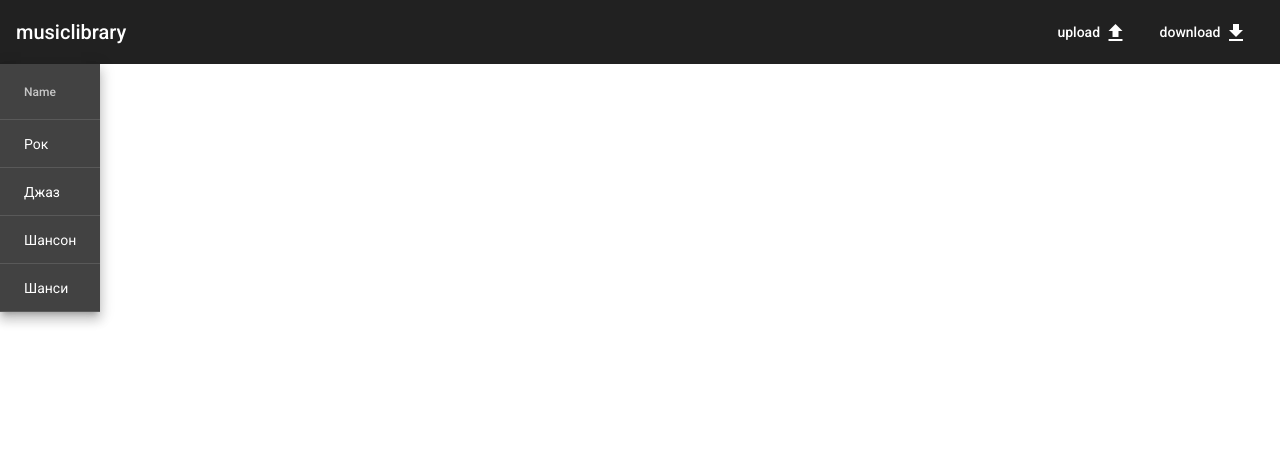
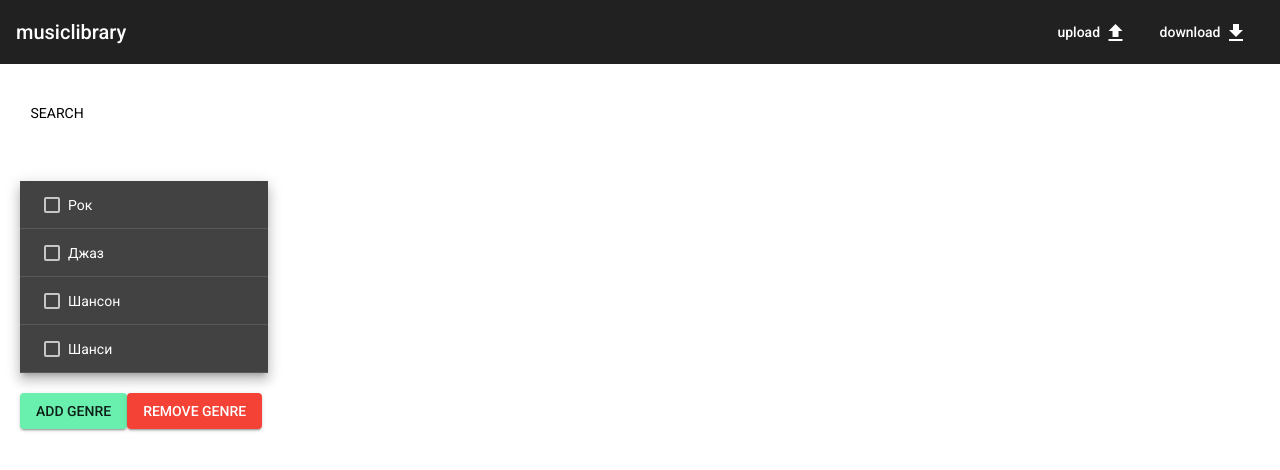
Before and after one commit to Ellemaune/musiclibrary2, an Angular app in the folder musiclibrary-client/: page / in a window 1280 px wide. Shown: the top 470 px of the page. Built offline with nearby package versions, Linux system fonts and the light colour scheme.

Commit message:
something done with genres-table

```diff
--- a/musiclibrary-client/src/app/genres-table/genres-table.component.css
+++ b/musiclibrary-client/src/app/genres-table/genres-table.component.css
@@ -0,0 +1,9 @@
+table{
+  width: 20%;
+  margin-block: 20px;
+}
+
+.table-area{
+  margin-inline: 20px;
+  margin-block: 20px;
+}
--- a/musiclibrary-client/src/app/genres-table/genres-table.component.html
+++ b/musiclibrary-client/src/app/genres-table/genres-table.component.html
@@ -1,12 +1,19 @@
-<table mat-table [dataSource]="dataSource" class="mat-elevation-z8">
+<div class="table-area">
 
-  <!-- Name Column -->
-  <ng-container matColumnDef="name">
-    <th mat-header-cell *matHeaderCellDef> Name </th>
-    <td mat-cell *matCellDef="let element"> {{element.name}} </td>
-  </ng-container>
+  <mat-form-field color="accent" class="example-full-width" appearance="outline">
+    <mat-label style="color: black">SEARCH</mat-label>
+    <input matInput value="">
+  </mat-form-field>
 
+  <table mat-table [dataSource]="dataSource" class="mat-elevation-z8">
+    <!-- Name Column -->
+    <ng-container matColumnDef="name">
+      <td mat-cell *matCellDef="let element"><mat-checkbox>{{element.name}}</mat-checkbox></td>
+    </ng-container>
 
-  <tr mat-header-row *matHeaderRowDef="displayedColumns"></tr>
-  <tr mat-row *matRowDef="let row; columns: displayedColumns;"></tr>
-</table>
+    <tr mat-row *matRowDef="let row; columns: displayedColumns;"></tr>
+  </table>
+
+  <button mat-raised-button color="accent"> ADD GENRE </button>
+  <button mat-raised-button color="warn"> REMOVE GENRE </button>
+</div>
--- a/musiclibrary-client/src/app/genres-table/genres-table.component.ts
+++ b/musiclibrary-client/src/app/genres-table/genres-table.component.ts
@@ -1,6 +1,6 @@
 import { Component, OnInit } from '@angular/core';
-import { MatTableModule } from '@angular/material/table';
 import { genres } from '../genres';
+import { Genre } from "../genres";
 
 @Component({
   selector: 'app-genres-table',
```
Also changed, not shown: musiclibrary-client/src/app/app.module.ts (+7 -2 lines).
